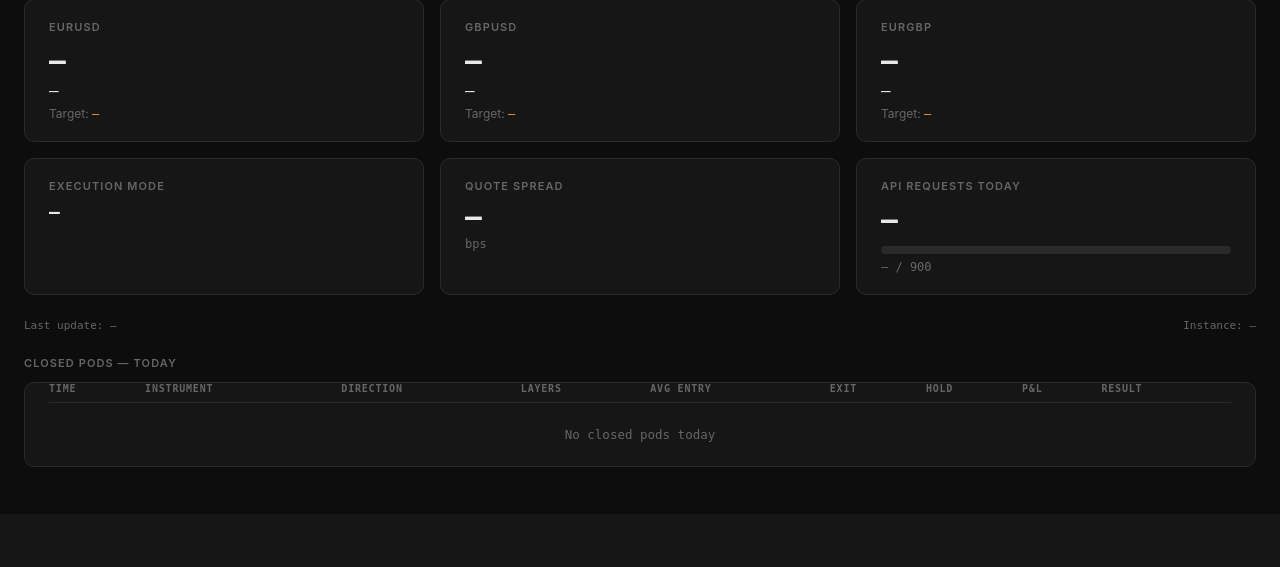
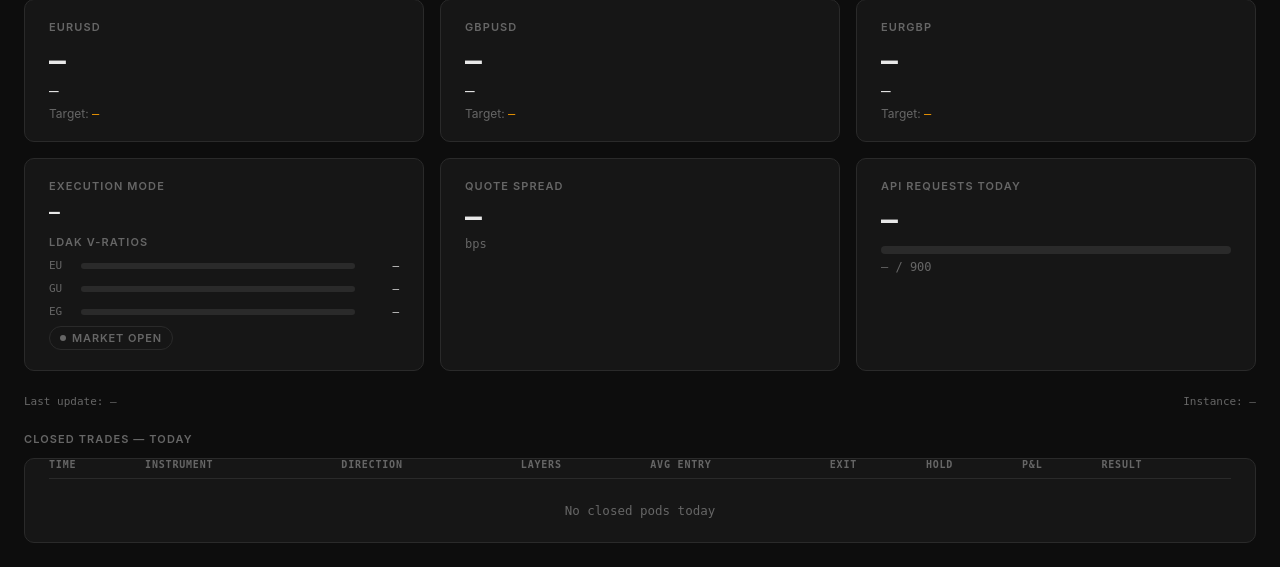
Before and after one commit to theonlykk/pipshed, a Flask app: page / in a window 1280 px wide. Shown: the part 286-853 px from the top of the page. Before the commit the page ends 753 px from the top, so only its background shows below. Run offline with Flask 3, Linux system fonts and the light colour scheme; data that the repository does not hold is empty.

Commit message:
ADR-023: add LDAK V-ratio gauges and rollover indicator to dashboard.
Surfaces engine_state ldak_vratios and rollover_active on the Execution Mode card and renames the closed section label to Closed Trades.

Co-authored-by: Cursor <cursoragent@cursor.com>

```diff
--- a/templates/dashboard.html
+++ b/templates/dashboard.html
@@ -272,6 +272,25 @@
       color: var(--muted);
       padding: 24px 0;
     }
+
+    /* ── LDAK + Rollover panels ── */
+    .ldak-wrap { display: flex; gap: 8px; align-items: center; margin-top: 10px; }
+    .ldak-bar-bg {
+      flex: 1; height: 6px; background: var(--border);
+      border-radius: 3px; overflow: hidden;
+    }
+    .ldak-bar-fill { height: 100%; border-radius: 3px; transition: width 0.4s, background 0.4s; }
+    .ldak-label { font-size: 11px; color: var(--muted); width: 24px; font-family: var(--font-mono); }
+    .ldak-val { font-size: 11px; font-family: var(--font-mono); width: 36px; text-align: right; }
+    .rollover-badge {
+      display: inline-flex; align-items: center; gap: 6px;
+      font-size: 11px; font-weight: 600; letter-spacing: 0.08em;
+      text-transform: uppercase; padding: 4px 10px; border-radius: 12px;
+      border: 1px solid var(--border); margin-top: 8px;
+    }
+    .rollover-badge.active { color: var(--amber); border-color: var(--amber); }
+    .rollover-badge.inactive { color: var(--muted); border-color: var(--border); }
+    .rollover-dot { width: 6px; height: 6px; border-radius: 50%; background: currentColor; }
   </style>
 </head>
 <body>
@@ -341,6 +360,28 @@
   <div class="card">
     <div class="card-label">Execution Mode</div>
     <div class="card-value" id="execMode" style="font-size:18px;margin-top:4px">—</div>
+    <div style="margin-top:14px;">
+      <div class="card-label" style="margin-bottom:6px;">LDAK V-Ratios</div>
+      <div class="ldak-wrap">
+        <span class="ldak-label">EU</span>
+        <div class="ldak-bar-bg"><div class="ldak-bar-fill" id="ldakBarEU" style="width:0%"></div></div>
+        <span class="ldak-val" id="ldakValEU">—</span>
+      </div>
+      <div class="ldak-wrap">
+        <span class="ldak-label">GU</span>
+        <div class="ldak-bar-bg"><div class="ldak-bar-fill" id="ldakBarGU" style="width:0%"></div></div>
+        <span class="ldak-val" id="ldakValGU">—</span>
+      </div>
+      <div class="ldak-wrap">
+        <span class="ldak-label">EG</span>
+        <div class="ldak-bar-bg"><div class="ldak-bar-fill" id="ldakBarEG" style="width:0%"></div></div>
+        <span class="ldak-val" id="ldakValEG">—</span>
+      </div>
+      <div class="rollover-badge inactive" id="rolloverBadge">
+        <div class="rollover-dot"></div>
+        <span id="rolloverText">Market Open</span>
+      </div>
+    </div>
   </div>
   <div class="card">
     <div class="card-label">Quote Spread</div>
@@ -439,6 +480,33 @@
     // Engine state
     const es = data.engine_state ?? {};
     document.getElementById('execMode').textContent    = es.execution_mode ?? '—';
+
+    // LDAK V-ratios
+    const vr = es.ldak_vratios || {};
+    ['EU','GU','EG'].forEach(k => {
+      const val = vr[k] != null ? Number(vr[k]) : null;
+      const bar = document.getElementById('ldakBar' + k);
+      const lbl = document.getElementById('ldakVal' + k);
+      if (val !== null) {
+        const pct = Math.min(val / 3.0 * 100, 100);
+        bar.style.width = pct + '%';
+        bar.style.background = val < 1.5 ? 'var(--green)' : val < 2.5 ? 'var(--amber)' : 'var(--red)';
+        lbl.textContent = val.toFixed(2);
+        lbl.style.color = val < 1.5 ? 'var(--green)' : val < 2.5 ? 'var(--amber)' : 'var(--red)';
+      }
+    });
+
+    // Rollover window
+    const rolloverBadge = document.getElementById('rolloverBadge');
+    const rolloverText  = document.getElementById('rolloverText');
+    if (es.rollover_active === true) {
+      rolloverBadge.className = 'rollover-badge active';
+      rolloverText.textContent = 'NY Rollover Active';
+    } else {
+      rolloverBadge.className = 'rollover-badge inactive';
+      rolloverText.textContent = 'Market Open';
+    }
+
     document.getElementById('quoteSpread').textContent = es.quote_spread
       ? (es.quote_spread * 10000).toFixed(1)
       : '—';
@@ -471,7 +539,7 @@
   setInterval(fetchAndRender, 5000);
 </script>
 
-<div class="section-title">Closed Pods — Today</div>
+<div class="section-title">Closed Trades — Today</div>
 <div class="card" style="padding: 0 24px;">
   <table class="pods-table" id="closedPodsTable">
     <thead>
```
